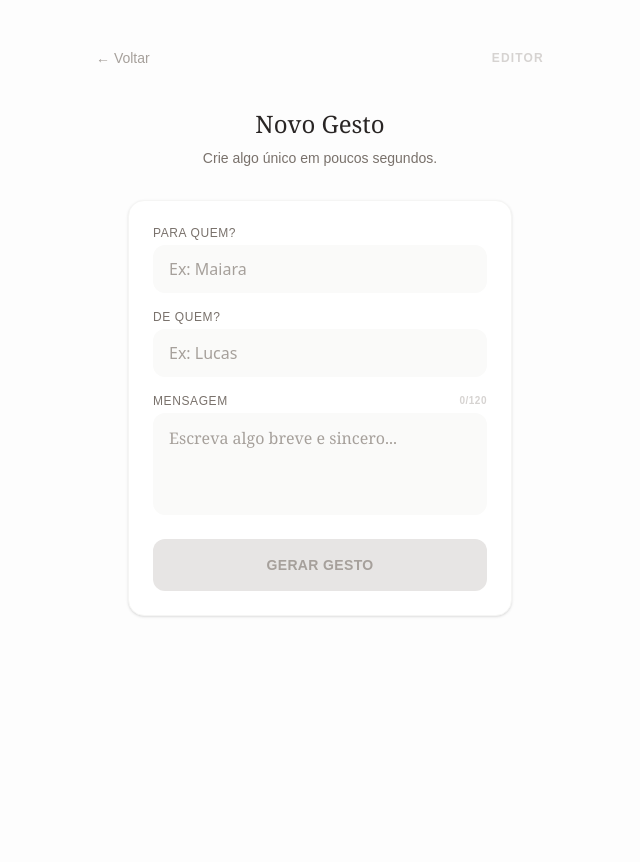
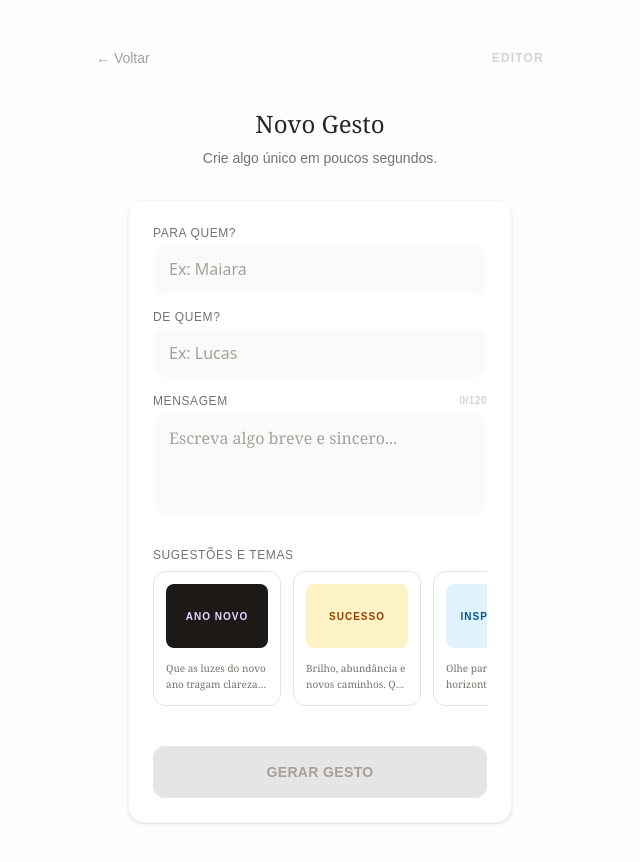
Before and after one commit to Felici4no/MyGesto, a Next.js app: page /create in a window 1280 px wide. Shown: the top 862 px of the page, without its empty margins (320-960 px from the left). Before the commit the page ends 800 px from the top, so only its background shows below. Built offline with nearby package versions, Linux system fonts and the light colour scheme.

Commit message:
feat: implement CreateForm component for generating shareable messages with form input and link sharing, including URL parameter pre-filling.

```diff
--- a/components/CreateForm.tsx
+++ b/components/CreateForm.tsx
@@ -18,11 +18,34 @@ export default function CreateForm() {
 
     useEffect(() => {
         setIsClient(true);
+
+        // Pre-fill form from URL params (when coming from examples page)
+        if (typeof window !== 'undefined') {
+            const params = new URLSearchParams(window.location.search);
+            const urlVariant = params.get('variant') as CardVariant;
+            const urlMsg = params.get('msg');
+
+            if (urlVariant || urlMsg) {
+                setFormData(prev => ({
+                    ...prev,
+                    ...(urlVariant && { variant: urlVariant }),
+                    ...(urlMsg && { msg: urlMsg })
+                }));
+            }
+        }
     }, []);
 
     const handleChange = (e: React.ChangeEvent<HTMLInputElement | HTMLTextAreaElement>) => {
         const { name, value } = e.target;
         setFormData(prev => ({ ...prev, [name]: value }));
+    };
+
+    const handlePresetSelect = (preset: Preset) => {
+        setFormData(prev => ({
+            ...prev,
+            variant: preset.variant,
+            msg: preset.msg
+        }));
     };
 
     const isFormValid = formData.to.trim() && formData.from.trim() && formData.msg.trim().length >= 5 && formData.msg.trim().length <= 120;
@@ -100,6 +123,12 @@ export default function CreateForm() {
                         />
                     </div>
 
+                    {/* Theme/Preset Selector */}
+                    <SuggestionSelector
+                        onSelect={handlePresetSelect}
+                        selectedVariant={formData.variant}
+                    />
+
                     <button
                         type="submit"
                         disabled={!isFormValid}
```
